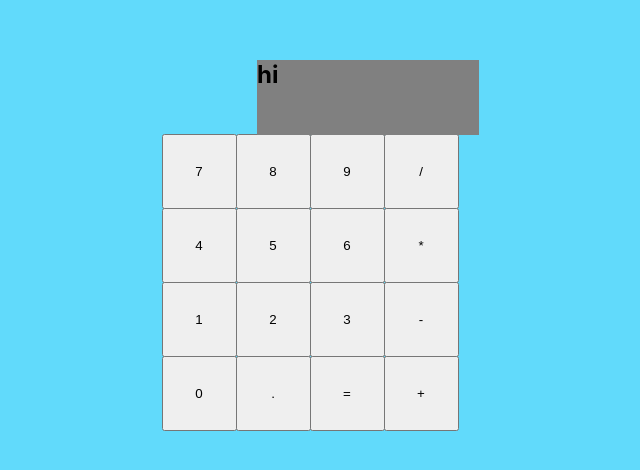
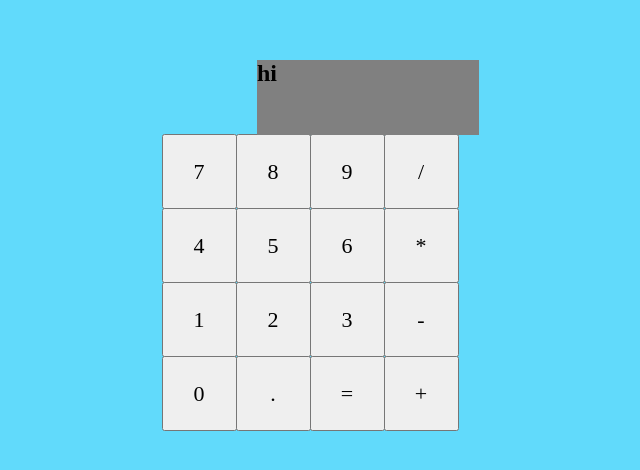
Before and after one commit to isaihb/Calculator, a React (Create React App) app: page / in a window 1280 px wide. Shown: the part 178-648 px from the top of the page, without its empty margins (244-884 px from the left). Built offline with nearby package versions, Linux system fonts and the light colour scheme.

Commit message:
Changed font size as well as changed font

```diff
--- a/src/App.css
+++ b/src/App.css
@@ -46,12 +46,16 @@ body {
 
 #operation{
   width: 75px;
-  height: 75px
+  height: 75px;
+  font-size: 22px;
+  font-family: "Times New Roman", Times, serif;
 }
 
 .enter{
   width: 80px;
-  height: 50px
+  height: 50px;
+  font-size: 22px;
+  font-family: "Times New Roman", Times, serif
 }
 
 .output{
@@ -60,11 +64,15 @@ body {
   height: 30px;
   background-color: gray;
   margin-left: 550px;
+  font-family: "Times New Roman", Times, serif
+
 }
 
 #num{
   width: 75px;
-  height: 75px
+  height: 75px;
+  font-size: 22px;
+  font-family: "Times New Roman", Times, serif
 }
 
 
@@ -74,6 +82,8 @@ body {
   width: 75px;
   height: 75px;
   right: 575px;
+  font-size: 22px;
+  font-family: "Times New Roman", Times, serif
 }
 
 .enter{
```
